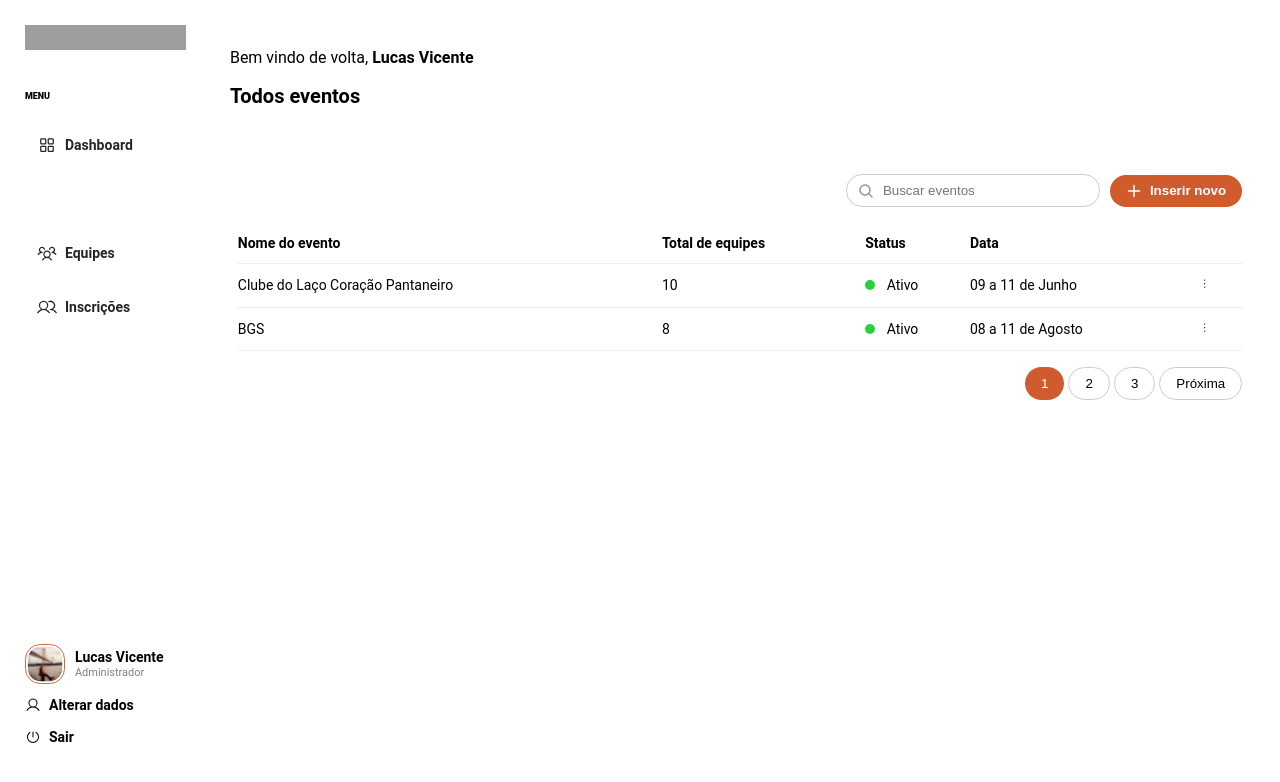
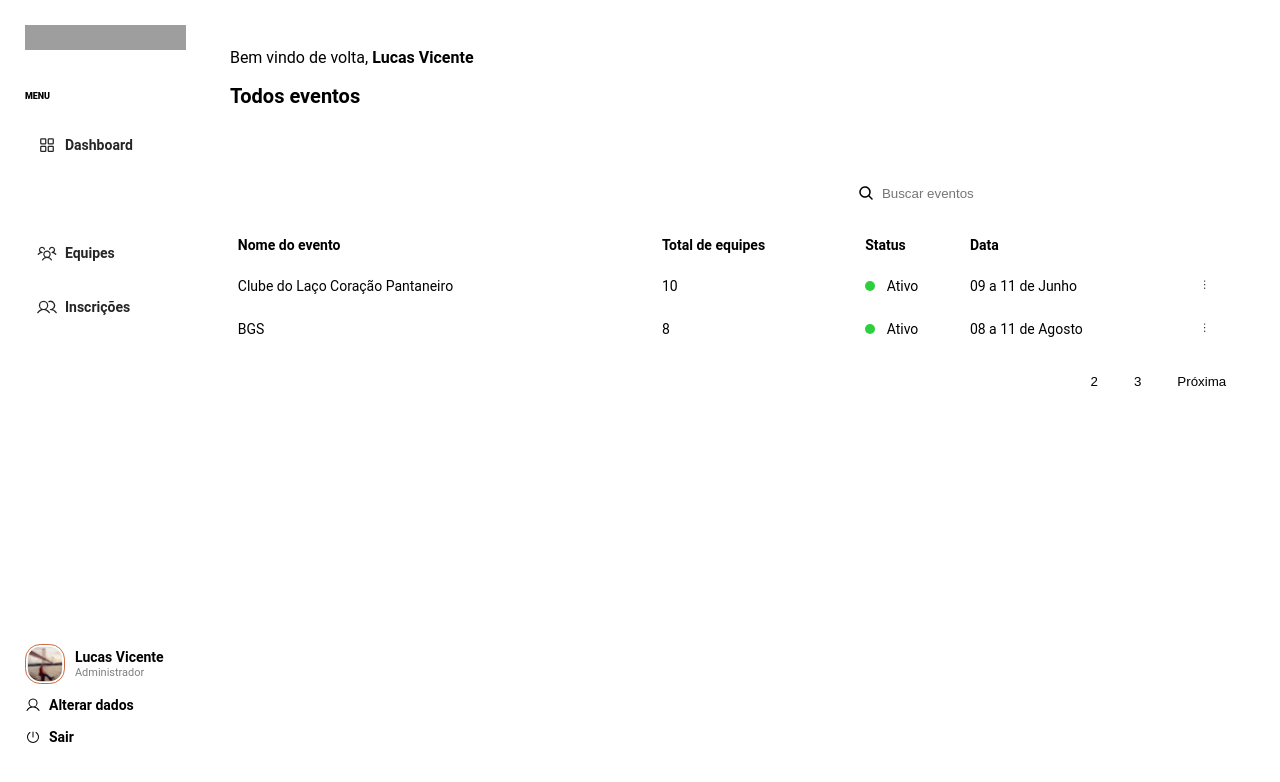
Before and after one commit to lucaasvicent/tropa-front-test, a Next.js app: page /event in a window 1280 px wide. Shown: the top 782 px of the page. Built offline with nearby package versions, Linux system fonts and the light colour scheme; grey boxes are pictures that could not be loaded.

Commit message:
build final

```diff
--- a/src/app/(protected)/event/components/index.tsx
+++ b/src/app/(protected)/event/components/index.tsx
@@ -16,6 +16,7 @@ import {
   TableCell,
   TableHeader,
   TableRow,
+  ClearButton,
 } from "./styles";
 import { DotsThreeVerticalIcon, PlusIcon } from "@phosphor-icons/react";
 import { toast } from "react-toastify";
@@ -69,6 +70,10 @@ export default function EventDashboard() {
   }, []);
 
   useEffect(() => {
+    setCurrentPage(1);
+  }, [search]);
+
+  useEffect(() => {
     function handleClickOutside(event: MouseEvent) {
       const target = event.target as Node;
       if (
@@ -100,11 +105,21 @@ export default function EventDashboard() {
               value={search}
               onChange={(e) => setSearch(e.target.value)}
             />
+            {search && (
+              <ClearButton onClick={() => setSearch("")} aria-label="Limpar busca">
+                ×
+              </ClearButton>
+            )}
           </SearchContainer>
-          <InsertButton onClick={() => {
-            toast.warning("Ops! Ação indisponível");
-          }}
-            style={{ cursor: "pointer" }}><PlusIcon size={16} weight="bold" /> Inserir novo</InsertButton>
+
+          <InsertButton
+            onClick={() => {
+              toast.warning("Ops! Ação indisponível");
+            }}
+            style={{ cursor: "pointer" }}
+          >
+            <PlusIcon size={16} weight="bold" /> Inserir novo
+          </InsertButton>
         </Header>
 
         <Table>
@@ -130,7 +145,7 @@ export default function EventDashboard() {
                   <button
                     ref={buttonRef}
                     onClick={() => setModalIndex(modalIndex === index ? null : index)}
-                    style={{ background: 'none', border: 'none', cursor: 'pointer' }}
+                    style={{ background: "none", border: "none", cursor: "pointer" }}
                   >
                     <DotsThreeVerticalIcon />
                   </button>
@@ -147,7 +162,9 @@ export default function EventDashboard() {
         </Table>
 
         <Pagination>
-          {currentPage > 1 && <button onClick={() => handlePageChange(currentPage - 1)}>Anterior</button>}
+          {currentPage > 1 && (
+            <button onClick={() => handlePageChange(currentPage - 1)}>Anterior</button>
+          )}
           {Array.from({ length: pageCount }, (_, i) => (
             <button
               key={i}
@@ -157,7 +174,9 @@ export default function EventDashboard() {
               {i + 1}
             </button>
           ))}
-          {currentPage < pageCount && <button onClick={() => handlePageChange(currentPage + 1)}>Próxima</button>}
+          {currentPage < pageCount && (
+            <button onClick={() => handlePageChange(currentPage + 1)}>Próxima</button>
+          )}
         </Pagination>
       </ComponentContent>
     </Container>
--- a/src/app/(protected)/event/components/styles.ts
+++ b/src/app/(protected)/event/components/styles.ts
@@ -58,14 +58,15 @@ export const SearchContainer = styled.div`
 
 export const SearchInput = styled.input`
   padding: 0.5rem 1rem 0.5rem 2.25rem;
-  border: 1px solid #ccc;
+  border: none;
   border-radius: 1rem;
   width: 100%;
+  background: var(--white-200);
 
   &:focus {
     outline: none;
     border-color: none;
-    box-shadow: 0 0 0 2px #d05c2e;
+    box-shadow: 0 0 0 2px var(--orange-300);
   }
 `;
 
@@ -74,12 +75,12 @@ export const SearchIcon = styled(MagnifyingGlassIcon)`
   top: 50%;
   left: 0.75rem;
   transform: translateY(-50%);
-  color: #999;
+  color: var(--gray-200);
 `;
 
 
 export const InsertButton = styled.button`
-  background-color: #d05c2e;
+  background-color: var(--orange-300);
   color: white;
   padding: 0.5rem 1rem;
   border-radius: 1rem;
@@ -92,6 +93,23 @@ export const InsertButton = styled.button`
   gap: 0.5rem;
 `;
 
+export const ClearButton = styled.button`
+  position: absolute;
+  top: 50%;
+  right: -2.5rem;
+  transform: translateY(-50%);
+  background: none;
+  border: none;
+  cursor: pointer;
+  font-size: 1rem;
+  color: var(--gray-200);
+  padding: 0;
+
+  &:hover {
+    color: var(--orange-300);
+  }
+`;
+
 export const Table = styled.table`
   width: 100%;
   border-collapse: collapse;
@@ -99,7 +117,7 @@ export const Table = styled.table`
 `;
 
 export const TableRow = styled.tr`
-  border-bottom: 1px solid #eee;
+  border-bottom: 1px solid var(--orange-200);
 `;
 
 export const TableHeader = styled.th`
@@ -146,15 +164,15 @@ export const Pagination = styled.div`
   margin-top: 1rem;
 
   button {
-    background: #fff;
-    border: 1px solid #ccc;
+    background: var(--white-200);
+    border: var(--white-200);
     margin-left: 0.25rem;
     padding: 0.5rem 1rem;
     border-radius: 100px;
     cursor: pointer;
 
     &.active {
-      background: #d05c2e;
+      background: var(--orange-300);
       color: white;
       border: none;
     }
@@ -165,8 +183,8 @@ export const ModalOptions = styled.div`
   position: absolute;
   top: 1.5rem;
   right: 0;
-  background-color: #fff;
-  border: 1px solid #ccc;
+  background-color: var(--white-100);
+  border: 1px solid var(--white-200);
   border-radius: 0.5rem;
   box-shadow: 0 2px 6px rgba(0, 0, 0, 0.15);
   display: flex;
@@ -181,11 +199,11 @@ export const ModalButton = styled.button`
   padding: 0.5rem;
   text-align: left;
   cursor: not-allowed;
-  color: #999;
+  color: var(--gray-100);
   font-weight: bold;
 
   &:hover {
-    background-color: #f4f4f4;
+    background-color: var(--white-200);
   }
 
   &:disabled {
@@ -196,7 +214,7 @@ export const ModalButton = styled.button`
 
 
 export const SkeletonBox = styled.div`
-  background: #e0e0e0;
+  background: var(--gray-90);
   border-radius: 0.5rem;
   animation: pulse 1.5s infinite ease-in-out;
   @keyframes pulse {
--- a/src/app/globals.css
+++ b/src/app/globals.css
@@ -1,22 +1,30 @@
 @media (prefers-color-scheme: dark) {
   :root {
+    /* Backgrounds */
     --background: #F9FBFF;
     --background-home: #F8F8F8;
 
-    /* colors */
+    /* Whites */
     --white-100: #FFFFFF;
+    --white-150: #F5F5F5;
     --white-200: #F6F6F6;
 
+    /* Grays */
+    --gray-90:  #e0e0e0;
     --gray-100: #657593;
     --gray-200: #A3A3A3;
 
-    --black-90: #101010;
+    /* Blacks */
+    --black-90:  #101010;
     --black-100: #252525;
 
+    /* Oranges */
     --orange-100: #CC6237;
     --orange-200: #CC623780;
+    --orange-300: #d05c2e;
 
-    --blue-90: #2A4D8E80;
+    /* Blues */
+    --blue-90:  #2A4D8E80;
     --blue-100: #2A4D8E;
   }
 }
```
